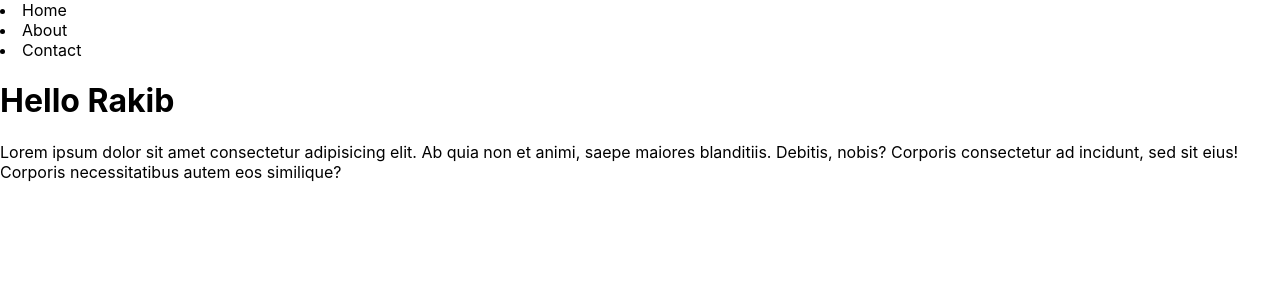
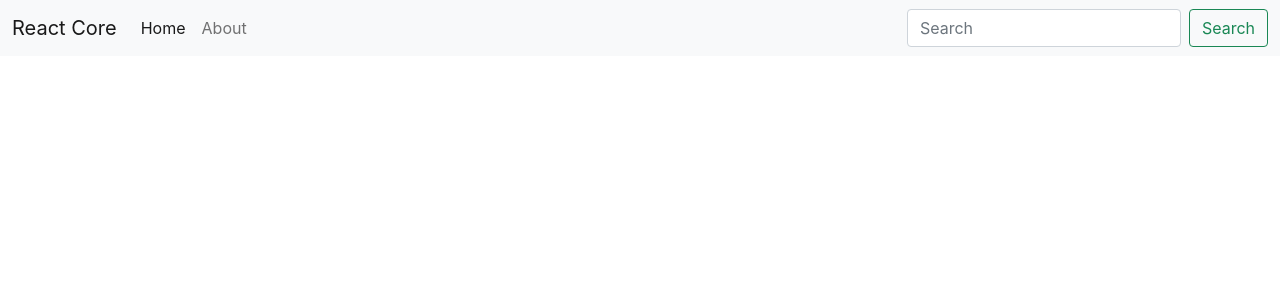
Before and after one commit to Rakib-Coder00/React-Core-Concepts, a React (Create React App) app: page / in a window 1280 px wide. Shown: the top 300 px of the page. Built offline with nearby package versions, Linux system fonts and the light colour scheme.

Commit message:
bootstrap Included

```diff
--- a/public/index.html
+++ b/public/index.html
@@ -15,6 +15,7 @@
       user's mobile device or desktop. See https://developers.google.com/web/fundamentals/web-app-manifest/
     -->
     <link rel="manifest" href="%PUBLIC_URL%/manifest.json" />
+    <link href="https://cdn.jsdelivr.net/npm/bootstrap@5.0.2/dist/css/bootstrap.min.css" rel="stylesheet" integrity="sha384-EVSTQN3/azprG1Anm3QDgpJLIm9Nao0Yz1ztcQTwFspd3yD65VohhpuuCOmLASjC" crossorigin="anonymous">
     <!--
       Notice the use of %PUBLIC_URL% in the tags above.
       It will be replaced with the URL of the `public` folder during the build.
@@ -29,15 +30,7 @@
   <body>
     <noscript>You need to enable JavaScript to run this app.</noscript>
     <div id="root"></div>
-    <!--
-      This HTML file is a template.
-      If you open it directly in the browser, you will see an empty page.
 
-      You can add webfonts, meta tags, or analytics to this file.
-      The build step will place the bundled scripts into the <body> tag.
-
-      To begin the development, run `npm start` or `yarn start`.
-      To create a production bundle, use `npm run build` or `yarn build`.
-    -->
+    <script src="https://cdn.jsdelivr.net/npm/bootstrap@5.0.2/dist/js/bootstrap.bundle.min.js" integrity="sha384-MrcW6ZMFYlzcLA8Nl+NtUVF0sA7MsXsP1UyJoMp4YLEuNSfAP+JcXn/tWtIaxVXM" crossorigin="anonymous"></script>
   </body>
 </html>
--- a/src/App.js
+++ b/src/App.js
@@ -1,20 +1,35 @@
-import logo from "./logo.svg";
+// import logo from "./logo.svg";
 import "./App.css";
 
-let name = 'Rakib'
 function App() {
 
   return (
     <>
-    <nav>
-      <li>Home</li>
-      <li>About</li>
-      <li>Contact</li>
-    </nav>
-    <div className="container">
-      <h1>Hello {name}</h1>
-      <p>Lorem ipsum dolor sit amet consectetur adipisicing elit. Ab quia non et animi, saepe maiores blanditiis. Debitis, nobis? Corporis consectetur ad incidunt, sed sit eius! Corporis necessitatibus autem eos similique?</p>
+    <nav className="navbar navbar-expand-lg navbar-light bg-light">
+  <div className="container-fluid">
+    <a className="navbar-brand" href="/">React Core</a>
+    <button className="navbar-toggler" type="button" data-bs-toggle="collapse" data-bs-target="#navbarSupportedContent" aria-controls="navbarSupportedContent" aria-expanded="false" aria-label="Toggle navigation">
+      <span className="navbar-toggler-icon"></span>
+    </button>
+    <div className="collapse navbar-collapse" id="navbarSupportedContent">
+
+      <ul className="navbar-nav me-auto mb-2 mb-lg-0">
+        <li className="nav-item">
+          <a className="nav-link active" aria-current="page" href="/">Home</a>
+        </li>
+        <li className="nav-item">
+          <a className="nav-link" href="/">About</a>
+        </li>
+      </ul>
+
+      <form className="d-flex">
+        <input className="form-control me-2" type="search" placeholder="Search" aria-label="Search"/>
+        <button className="btn btn-outline-success" type="submit">Search</button>
+      </form>
     </div>
+  </div>
+</nav>
+
     </>
   );
 }
```
